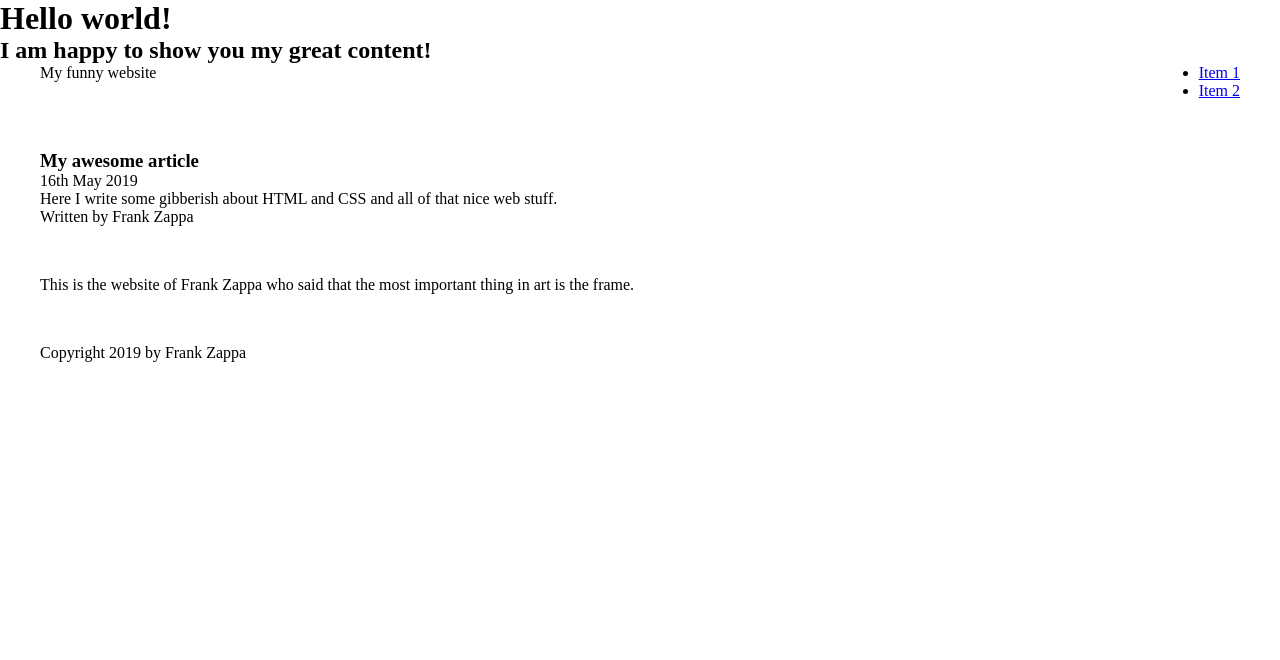
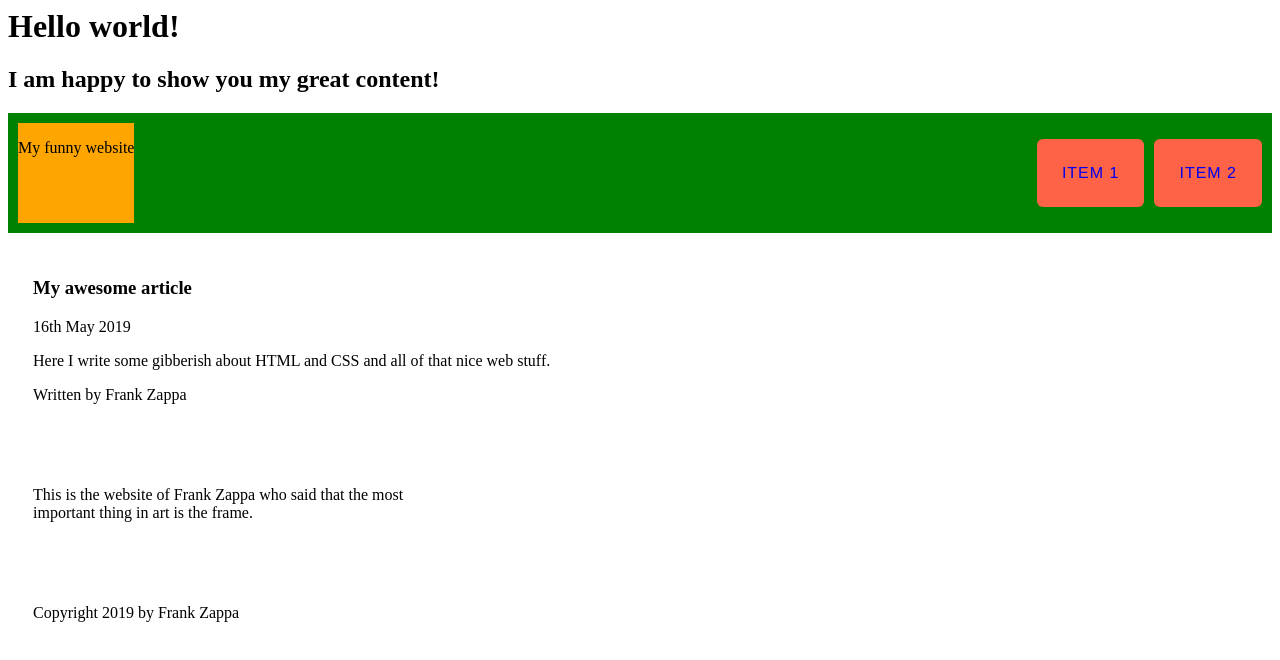
Before and after one commit to christinawerner/christinacv.github.io, a plain HTML site: page index.html in a window 1280 px wide. Drawn offline with Linux system fonts and the light colour scheme.

Commit message:
Overwrite w/ Lorenz code pt.III

```diff
--- a/css/main.css
+++ b/css/main.css
@@ -1,35 +1,56 @@
-*, *:before, *:after {
-  margin: 0;
-  padding: 0;
-  border: 0;
-  -webkit-box-sizing: border-box;
-     -moz-box-sizing: border-box;
-          box-sizing: border-box;
-}
-article, aside, details, figcaption, figure,
-footer, header, hgroup, main, nav, section, summary {
-  display: block;
-}
-
-body {
-  background-image: url()Red_Salvation.png;
-}
-
-.wrapper {
-  width: 100%;
-  max-width: 1200px;
-  margin-left: auto;
-  margin-right: auto;
-  background: #fff;
-}
-
 .header {
   display: flex;
   justify-content: space-between;
+  background: green;
+  padding: 10px;
+}
+
+.logo {
+  background: orange;
+}
+
+.nav ul {
+  display: flex;
+}
+
+.nav li {
+  list-style: none;
+  margin-left: 10px;
+}
+
+.nav a {
+  display: block;
+  padding: 25px;
+  background: tomato;
+  border-radius: 6px;
+  text-decoration: none;
+  text-transform: uppercase;
+  letter-spacing: 1px;
+  font-family: "Helvetica Neue", Helvetica, Arial, sans-serif;
+}
+
+.nav a:hover {
+  background: purple;
+  color: white;
+}
+
+.content-wrapper {
+  display: flex;
+  width: 100%;
+}
+
+.content {
+  width: 70%;
+  padding: 25px;
+}
+
+.sidebar {
+  width: 30%;
+  padding: 25px;
+}
+
+.footer {
+  padding: 25px;
 }
 
 .header,
-.content,
-.sidebar {
-  margin-bottom: 50px;
-}
```
